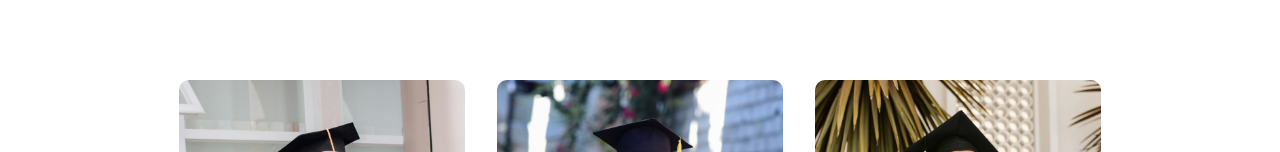
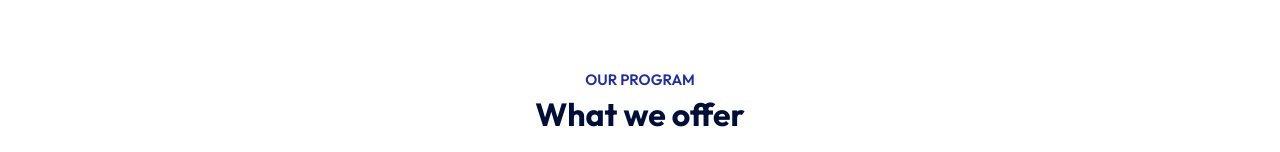
Before and after one commit to navanee1609/edusity, a React (Vite) app: page / in a window 1280 px wide. Shown: the part 800-952 px from the top of the page. Built offline with nearby package versions, Linux system fonts and the light colour scheme.

Commit message:
added styling to title

```diff
--- a/src/App.jsx
+++ b/src/App.jsx
@@ -2,13 +2,14 @@
 import Navbar from './components/navbar/Navbar'
 import Hero from './components/hero/Hero'
 import Programs from './components/programs/Programs'
-
+import Title from './components/title/Title'
 function App() {
   return (
     <div>
       <Navbar/>
       <Hero/>
       <div className="container">
+        <Title/>
       <Programs/>
       </div>
     </div>
--- a/src/components/title/title.css
+++ b/src/components/title/title.css
@@ -0,0 +1,15 @@
+.title{
+    text-align: center;
+    color: #212EA0;
+    font-size: 15px;
+    font-weight: 600;
+    text-transform: uppercase;
+    margin: 70px 0 30px;
+}
+
+.title h2{
+    font-size: 32px;
+    color: #000F38;
+    margin-top: 5px;
+    text-transform: none;
+}
```
